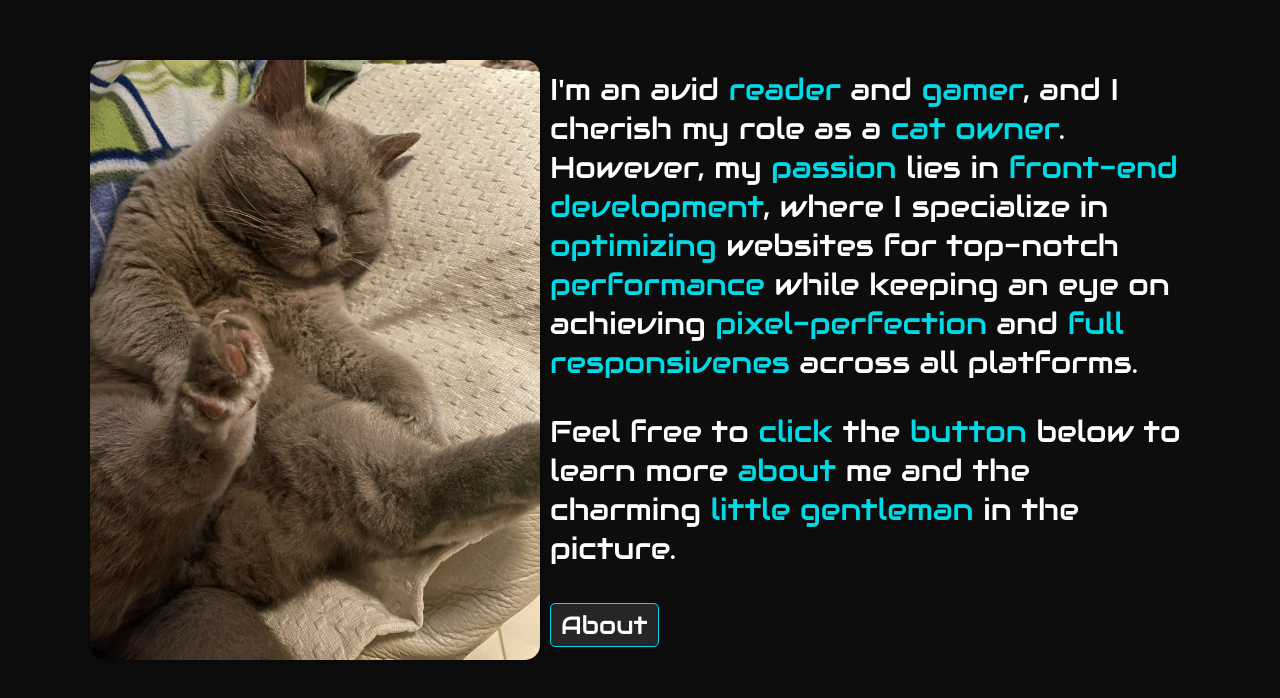
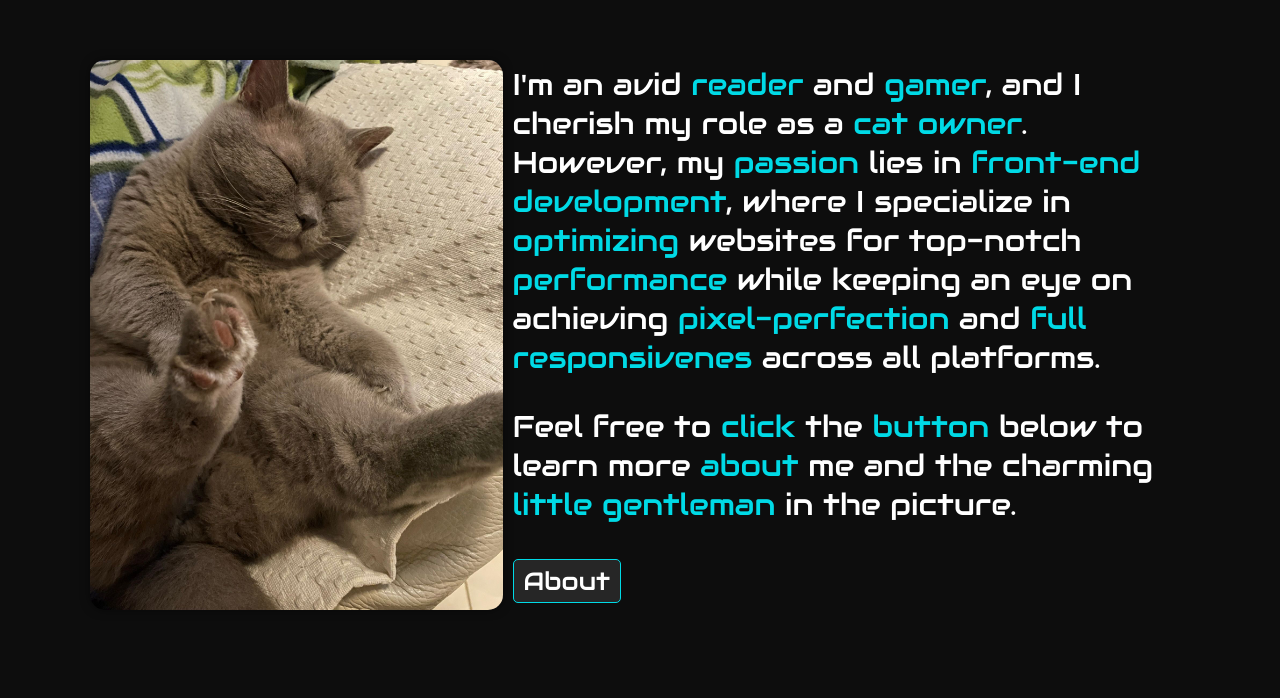
Before and after one commit to demarcoeduard/portfolio, an Angular app: page /home in a window 1280 px wide. Shown: the part 1200-1898 px from the top of the page. Built offline with nearby package versions, Linux system fonts and the light colour scheme.

Commit message:
changed about dimensions

```diff
--- a/src/app/home/home.component.css
+++ b/src/app/home/home.component.css
@@ -57,11 +57,12 @@ span {
   width: 450px;
   border-radius: 15px;
   box-shadow: 0px 0px 10px rgba(0, 0, 0, 0.5);
+  max-height: 550px;
 }
 
 .about-text, .about-subtext {
   color: var(--accent-color);
-  padding-top: 10px;
+  padding-top: 5px;
   padding-left: 10px;
   font-size: 30px;
 }
```
